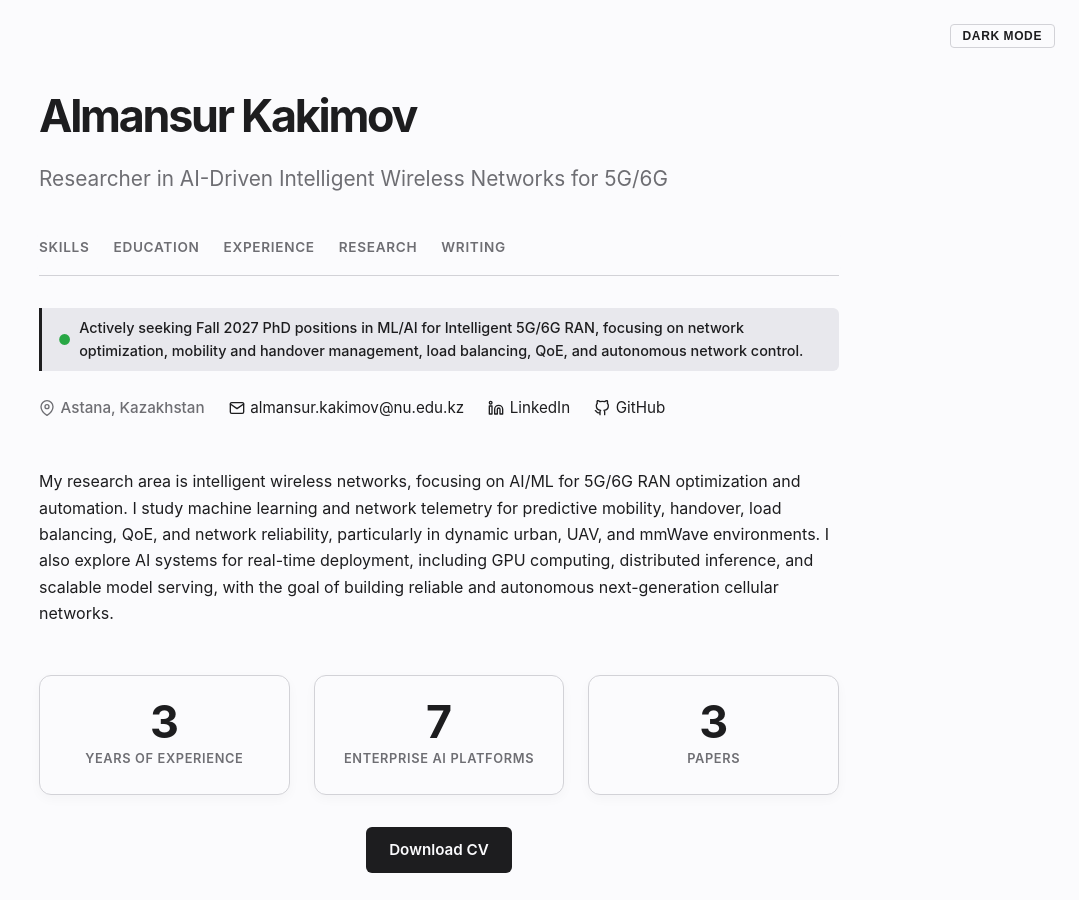
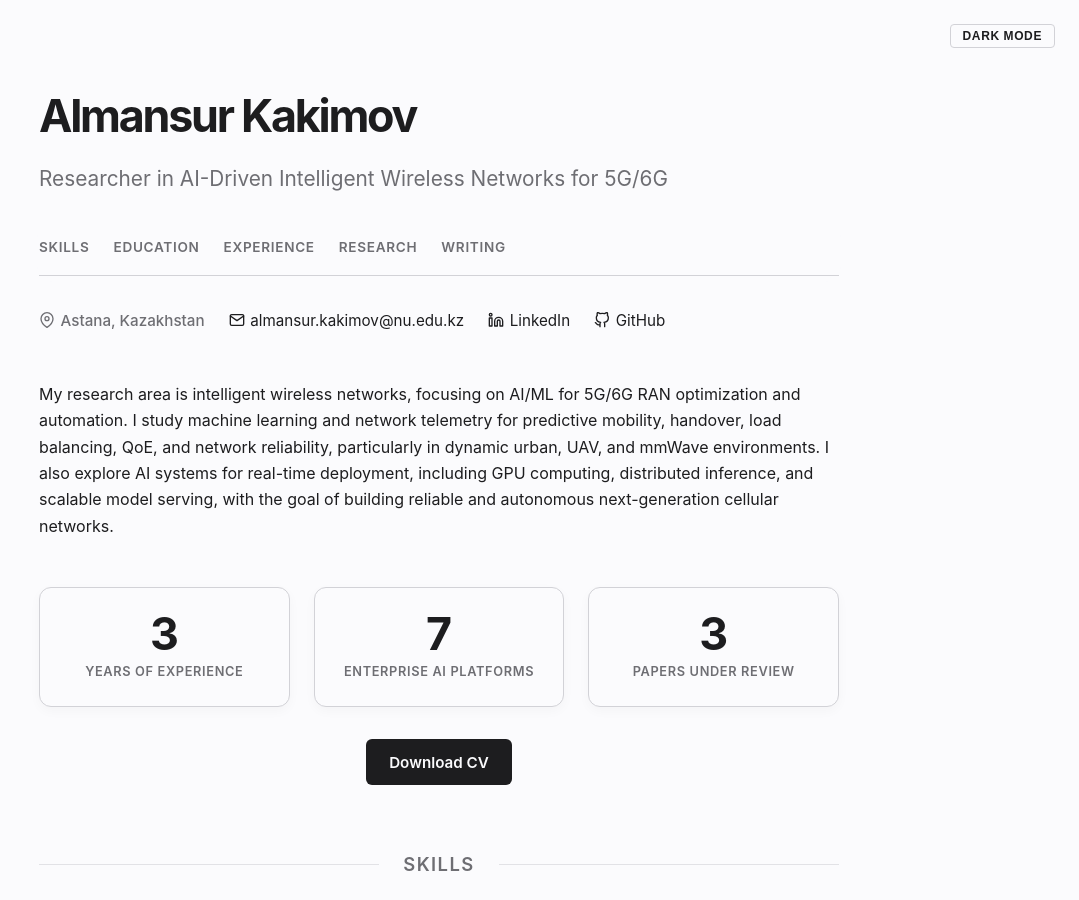
Before and after one commit to almansur04/almansur04.github.io, a Jekyll site: the page built from index.html, in a window 1280 px wide and 900 px high. Shown: the whole window, without its empty margins (201-1280 px from the left). Built offline with Jekyll 4.4.1, drawn with Linux system fonts in a browser that asks for light colours.

Commit message:
Remove PhD availability from header
Removed PhD availability and research focus section from header.

```diff
--- a/_includes/header.html
+++ b/_includes/header.html
@@ -10,12 +10,6 @@
         <a href="#research">Research</a>
         <a href="#blog">Writing</a>
     </nav>
-
-    <!-- Surface current PhD availability and research focus -->
-    <div class="status-banner">
-        <span style="color: #28a745;">●</span>
-        Actively seeking Fall 2027 PhD positions in ML/AI for Intelligent 5G/6G RAN, focusing on network optimization, mobility and handover management, load balancing, QoE, and autonomous network control.
-    </div>
 
     <!-- Contact and professional profile links -->
     <div class="contact-info">
@@ -70,7 +64,7 @@
 
     <div class="stat-box">
         <div class="stat-number">3</div>
-        <div class="stat-label">PAPERS</div>
+        <div class="stat-label">PAPERS UNDER REVIEW</div>
     </div>
 </div>
 
```
